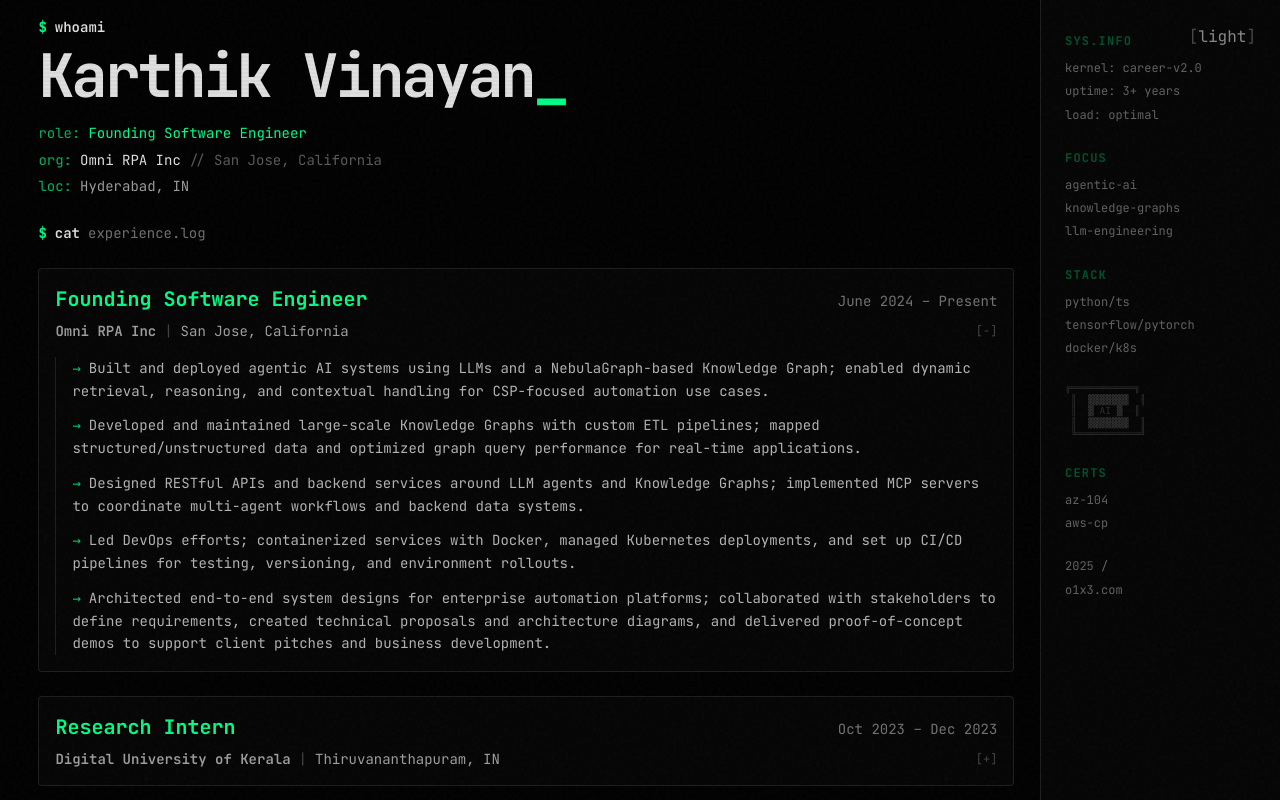
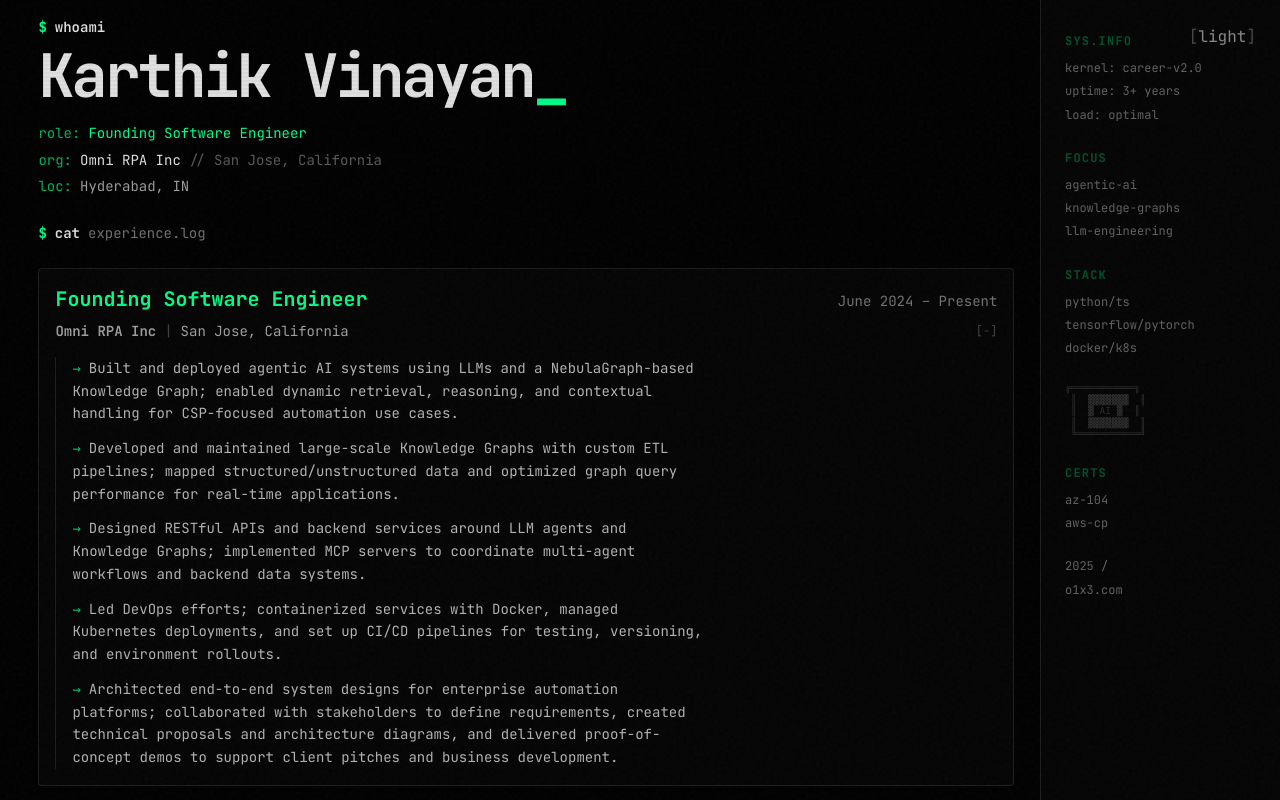
Before and after one commit to o1x3/web, a Next.js app: page / in a window 1280 px wide. Built offline with nearby package versions, Linux system fonts and the light colour scheme.

Commit message:
fix(layout): constrain description text to 75ch for readability while cards fill width

```diff
--- a/app/globals.css
+++ b/app/globals.css
@@ -414,6 +414,12 @@
   opacity: 1;
 }
 
+/* Constrain description text for readability while card fills width */
+.exp-content li,
+.project-card li {
+  max-width: 75ch;
+}
+
 .opacity-20-border {
   border-color: var(--color-border);
 }
```
